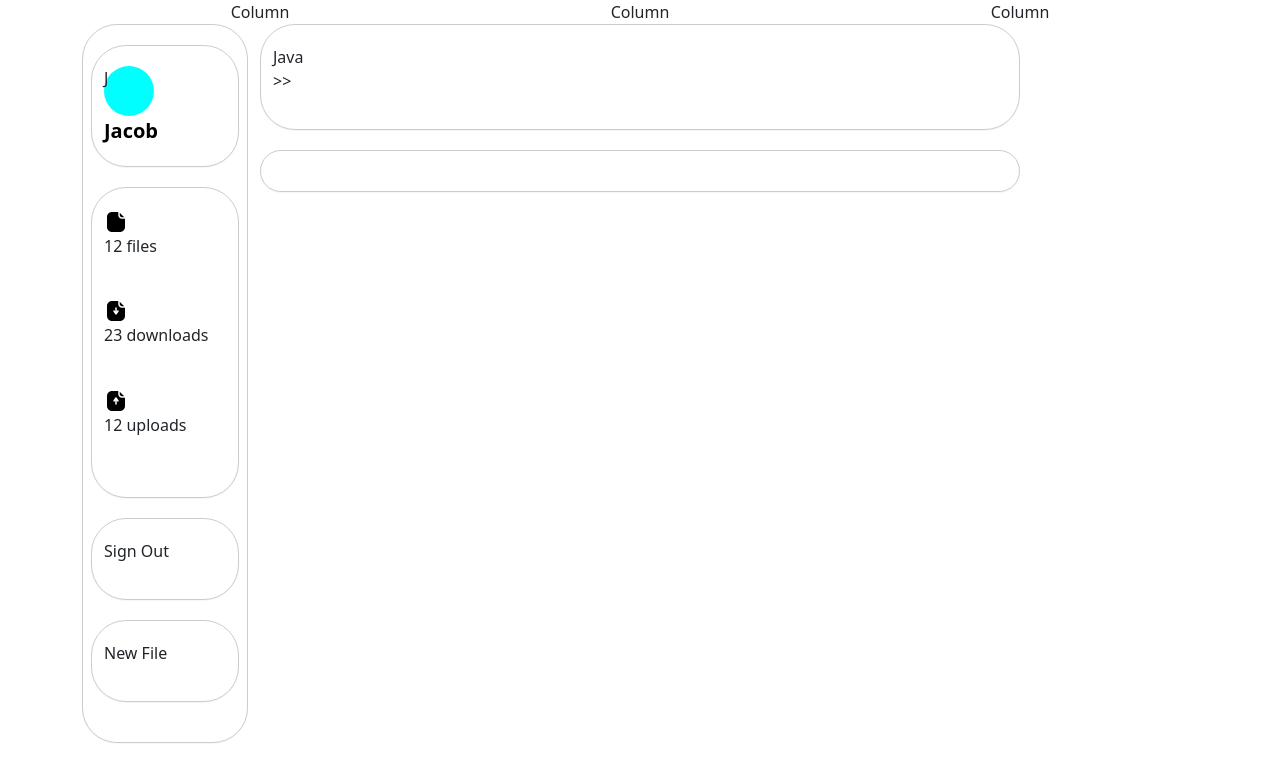
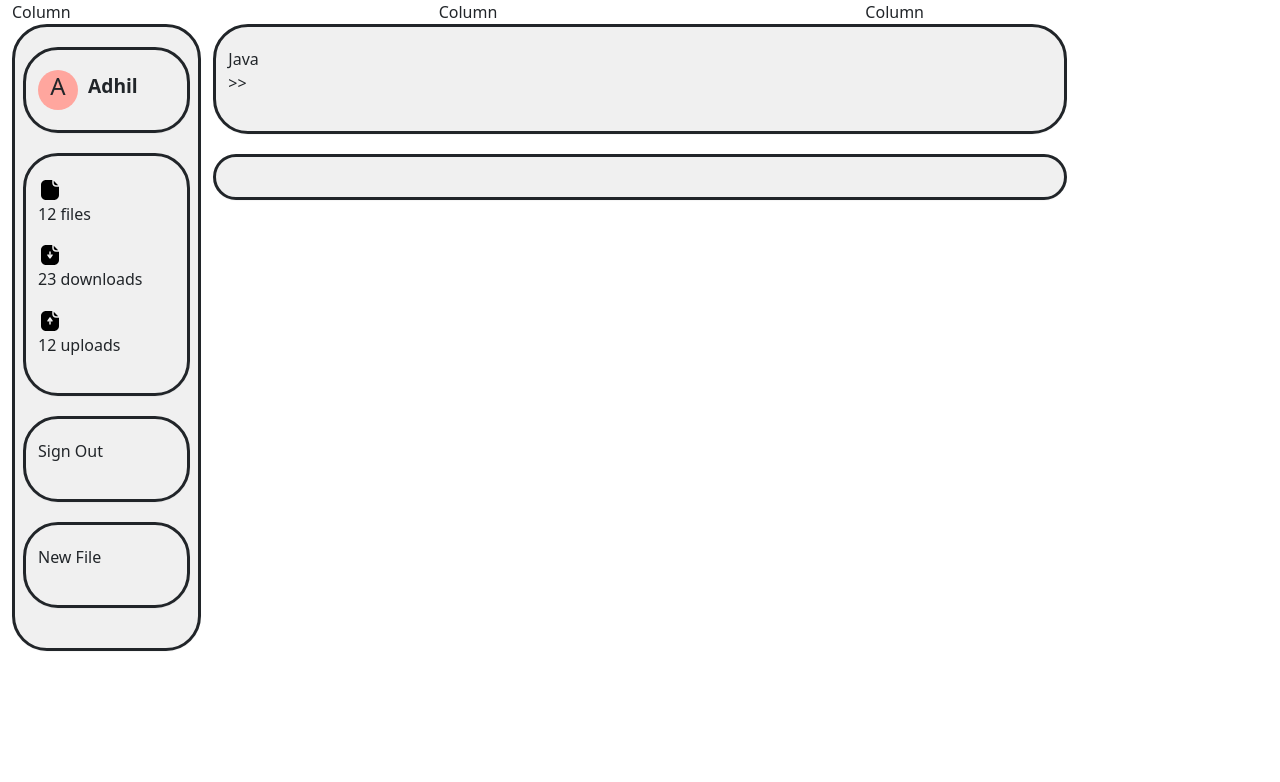
Before and after one commit to adhilsalim/LabDrive, a plain HTML site: page app/index.html in a window 1280 px wide. Drawn offline with nearby package versions, Linux system fonts and the light colour scheme.

Commit message:
app UI update

```diff
--- a/app/index.html
+++ b/app/index.html
@@ -12,7 +12,7 @@
 </head>
 
 <body>
-    <div class="container text-center">
+    <div class="container-fluid">
         <div class="row">
             <div class="col">
                 Column
@@ -25,24 +25,34 @@
             </div>
         </div>
     </div>
-    <div class="container">
+    <div class="container-fluid">
         <div class="row">
             <div class="col-2">
                 <div class="block">
                     <div class="row">
-                        <div class="block">
-                            <div class="avatar">J</div>
-                            <div class="name">Jacob</div>
+                        <div class="block" id="profile">
+                            <div class="avatar">
+                                <h4>A</h4>
+                            </div>
+                            <div class="name">
+                                <h5>Adhil</h5>
+                            </div>
                         </div>
                     </div>
                     <div class="row">
                         <div class="block">
-                            <img src="/svg/app/file.svg">
-                            <p>12 files</p><br>
-                            <img src="/svg/app/downloads.svg">
-                            <p>23 downloads</p><br>
-                            <img src="/svg/app/uploads.svg">
-                            <p>12 uploads</p><br>
+                            <div class="single-block">
+                                <img src="/svg/app/file.svg">
+                                <p>12 files</p>
+                            </div>
+                            <div class="single-block">
+                                <img src="/svg/app/downloads.svg">
+                                <p>23 downloads</p>
+                            </div>
+                            <div class="single-block">
+                                <img src="/svg/app/uploads.svg">
+                                <p>12 uploads</p>
+                            </div>
                         </div>
                     </div>
                     <div class="row">
--- a/style/app.css
+++ b/style/app.css
@@ -1,6 +1,7 @@
 .block {
-    background-color: #fff;
-    border: 1px solid #ccc;
+    background-color: #F0F0F0;
+    border-color: 1px #000;
+    border-style: solid;
     border-radius: 35px;
     box-shadow: 0 1px 1px rgba(0, 0, 0, .04);
     margin-bottom: 20px;
@@ -10,15 +11,25 @@
 }
 
 .avatar {
+    display: flex;
+    align-items: center;
+    justify-content: center;
+    text-align: center;
     border-radius: 50%;
-    width: 50px;
-    height: 50px;
+    width: 40px;
+    height: 40px;
     margin-right: 10px;
-    background-color: aqua;
+    background-color: #FFA69E;
 }
 
-.name {
-    font-size: 20px;
-    font-weight: bold;
-    color: #000;
+#profile,
+#generalData {
+    display: flex;
+    align-items: center;
 }
+
+.name h5 {
+    font-size: 1.2rem;
+    font-weight: 600;
+    margin: 10;
+}
```
